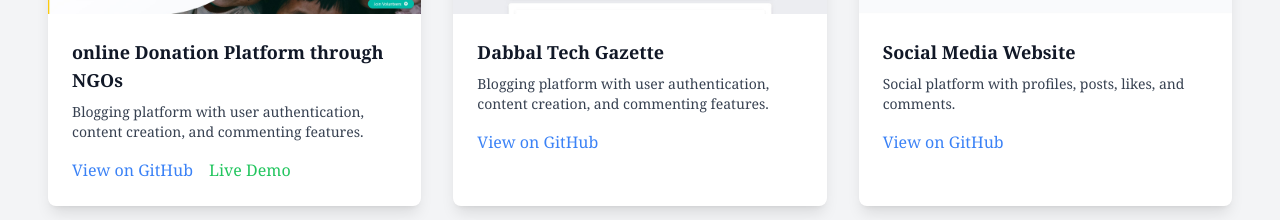
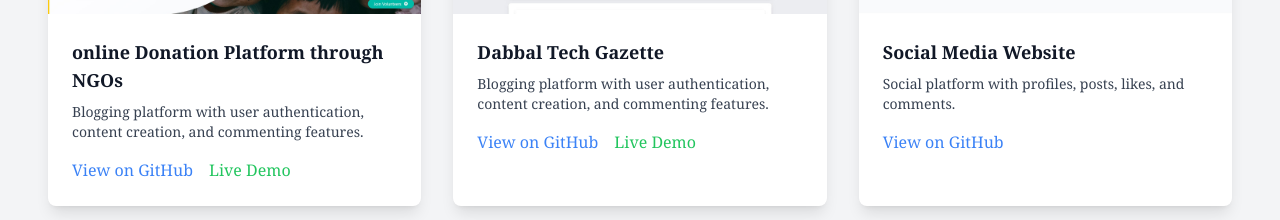
Before and after one commit to Kuma-Leta/PersonalWebsite, a React (Vite) app: page / in a window 1280 px wide. Shown: the part 1600-1820 px from the top of the page. Built offline with nearby package versions, Linux system fonts and the light colour scheme; no server answers.

Commit message:
demo added for dabbal tech gazette

```diff
--- a/src/components/sections/projects.tsx
+++ b/src/components/sections/projects.tsx
@@ -27,6 +27,7 @@ const projects = [
       "debbal_tech_gazette_profile.jpg",
     ],
     github: "https://github.com/Kuma-Leta/Blog-Post",
+    demo: "https://blog-peach-three-24.vercel.app/",
   },
 
   {
```
